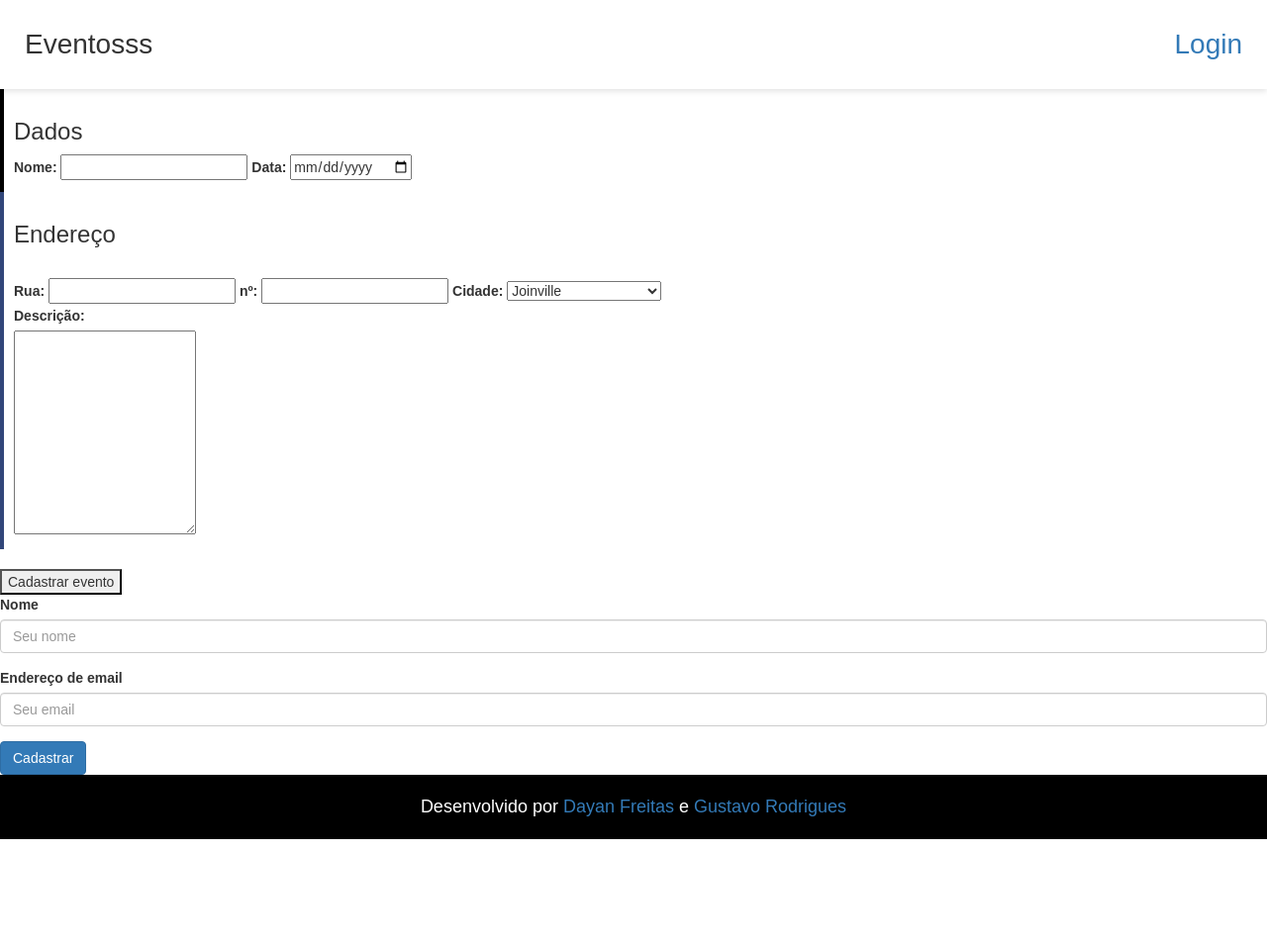
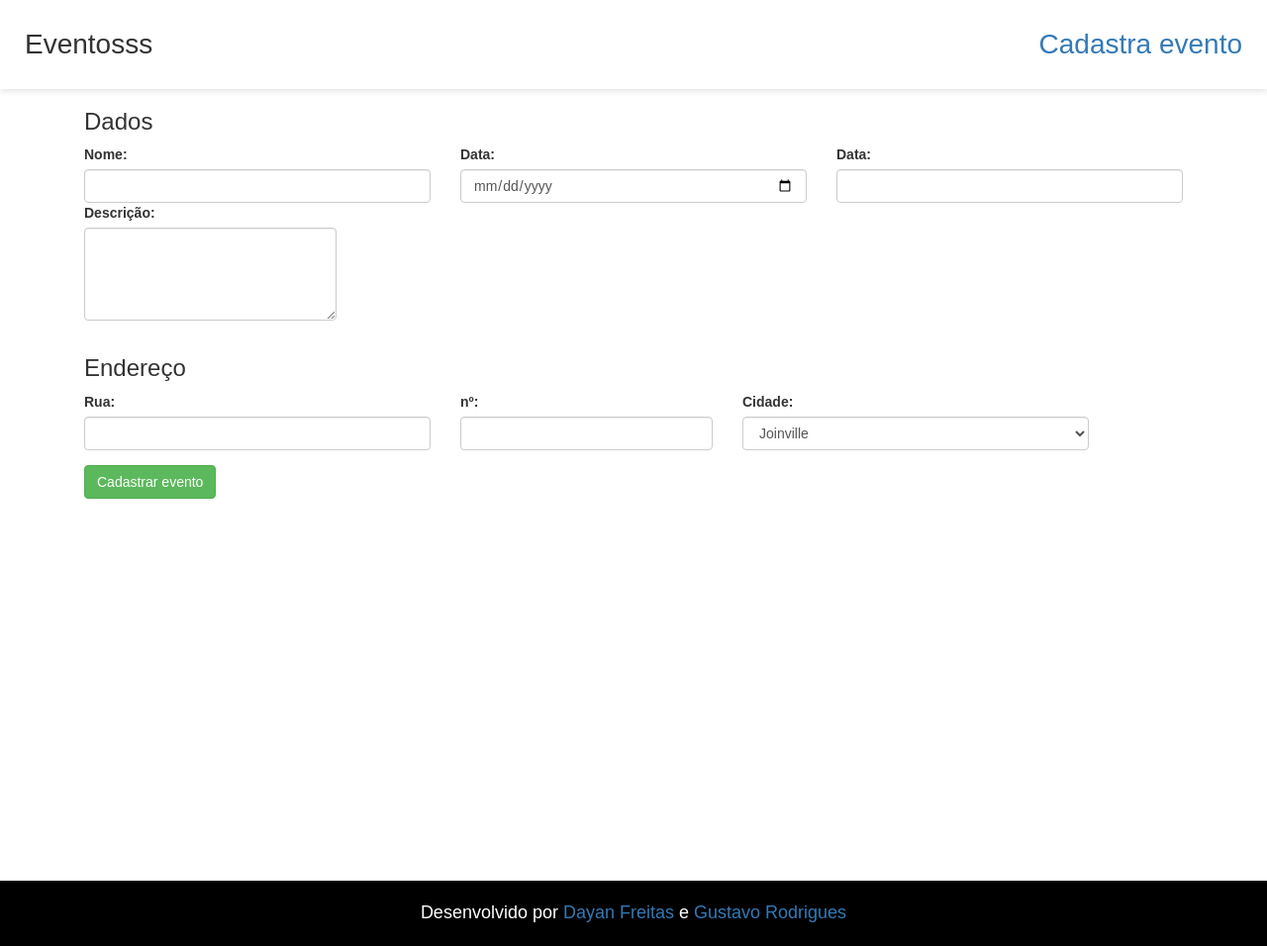
Before and after one commit to gustavorodi/Projeto_de_micro_servicos, a Flask app: page /formulario-evento in a window 1280 px wide. Shown: the whole page at 99% size. Before the commit the page ends 848 px from the top, so only its background shows below. Run offline with Flask 2, Linux system fonts and the light colour scheme; some libraries are stand-ins or nearby versions; some web fonts are replaced.

Commit message:
aterações

```diff
--- a/app/app.py
+++ b/app/app.py
@@ -4,19 +4,21 @@ from Helper.Validate import Validate
 
 app = Flask(__name__)
 
-@app.route("/")
-def index():
-
-    eventos = [
+eventos = [
         {"nome": "Evento 1", "endereco":"Rua ...." , "descricao": "descricao","data": "21/11/2019" ,"horario": "10:00"},
         {"nome": "Evento 2", "endereco":"Rua ...." , "descricao": "descricao","data": "21/11/2019" ,"horario": "10:00"},
         {"nome": "Evento 2", "endereco":"Rua ...." , "descricao": "descricao","data": "21/11/2019" ,"horario": "10:00"},
     ]
+
+@app.route("/")
+def index():
+
+
     return render_template('index.html', nomeSite="Eventoss", data=eventos)
 
-@app.route("/login")
-def login():
-    return render_template('login.html')
+@app.route("/formulario-evento")
+def formulario_evento():
+    return render_template('/cadastro-eventos/formulario.html')
 
 @app.route('/autenticar', methods=['POST', 'GET'])
 def autenticar():
@@ -54,28 +56,13 @@ def usuarioIndex():
 
 @app.route("/cadastrar-contato", methods=['POST'])
 def cadastrar_contato():
-    print("test ")
     return jsonify(
         form = request.form
     )
 
-@app.route("/formulario-evento")
-def formulario_evento():
-    #todo
-    return render_template('/cadastro-eventos/formulario.html')
-
-@app.route("/evento/criar", methods=["POTS"])
-def formulario_evento():
-    ##Todo
-    print('evento')
-    return render_template('/cadastro-eventos/formulario.html')
-
-@app.route("/evento/listar", methods=["GET"])
-def formulario_evento():
-    ##Todo
-    print('evento')
-    return render_template('/cadastro-eventos/formulario.html')
-
+@app.route("/cadastrar-evento", methods=['POST'])
+def cadastrar_evento():
+    return redirect(url_for('index'))
 
 @app.errorhandler(404)
 def page_not_found(error):
--- a/app/templates/cadastro-eventos/formulario.html
+++ b/app/templates/cadastro-eventos/formulario.html
@@ -1,46 +1,52 @@
-{% extends "../layout.html" %}
+{% extends './layout.html' %}
 {% block content %}
 
-<form action="">
-    <div style="border-left: 4px solid #000;padding: 10px;">
+<form action="{{ url_for('cadastrar_evento')}}" method="POST" style="height: 100vh;">
+    <div class="container">
         <h3>Dados</h3>
-
+        <div class="row form-group">
+            <div class="col-md-4">
                 <label for="nome">Nome:</label>
-        <input id="nome" type="text" name="nome" autocomplete="off">
-
+                <input id="nome" type="text" name="nome" autocomplete="off" class="form-control">
+            </div>
+            <div class="col-md-4">
                 <label for="data">Data:</label>
-        <input id="data" type="date" name="data">
-        <br>
+                <input id="data" type="date" name="data" class="form-control">
+            </div>
+            <div class="col-md-4">
+                <label for="horario">Data:</label>
+                <input id="horario" type="text" name="horario   " class="form-control">
+            </div>
+            <div class="col-md-3">
+                <label for="descricao">Descrição:</label><br>
+                <textarea id="descricao" rows="4" cols="10" class="form-control"></textarea>
+            </div>
+        </div>
     </div>
 
-    <div style="border-left: 4px solid #314679;
-        padding: 10px;">
+    <div class="container">
         <h3>Endereço</h3>
-        <br>
+        <div class="row form-group">
+            <div class="col-md-4">
                 <label for="rua">Rua:</label>
-        <input id="rua" type="text" name="rua">
-
+                <input id="rua" type="text" name="rua" class="form-control">
+            </div>
+            <div class="col-md-3">
                 <label for="numero">nº:</label>
-        <input id="numero" type="text" name="numero">
-
+                <input id="numero" type="text" name="numero" class="form-control">
+            </div>
+            <div class="col-md-4">
                 <label for="cidade">Cidade:</label>
-        <select name="cidade">
-        <!-- {% for cidade in cidades %}
-            <option value="{{cidade}}">{{ cidade }}</option>
-        {% endfor %} -->
+                <select name="cidade" class="form-control">
                     <option value="join">Joinville</option>
                     <option value="sfs">São Francisco do Sul</option>
                 </select>
-        <br>
+            </div>
+        </div>
+        <button class="btn btn-success"type="submit">Cadastrar evento</button>
+    </div>
 
-        <label for="descricao">Descrição:</label><br>
-        <textarea id="descricao" rows="10" cols="20"></textarea>
-        <!-- <input id="nome" type="text"  name="nome"> -->
-    </div>
-    <div style="padding: 10px;">
 
-    </div>
-    <button type="submit">Cadastrar evento</button>
 </form>
 
 {% endblock %}
--- a/app/templates/header.html
+++ b/app/templates/header.html
@@ -1,6 +1,6 @@
 <header>
     <div class="header">
         Eventosss
-        <a  class="float-right" href="{{ url_for('login') }}">Login</a>
+        <a  class="float-right" href="{{ url_for('formulario_evento') }}">Cadastra evento</a>
     </div>
 </header>
--- a/app/templates/index.html
+++ b/app/templates/index.html
@@ -7,15 +7,13 @@
             <div class="p-2">
 
                 <h3>{{ evento.nome }} - {{ evento.data  }}</h3>
+
                 <div class="">
                     {{ evento.descricao }}
                 </div>
 
             </div>
-        <!-- {{ data }} -->
-
-
         {% endfor %}
     </div>
-
+{% include './registro/formulario.html' %}
 {% endblock %}
--- a/app/templates/layout.html
+++ b/app/templates/layout.html
@@ -14,7 +14,6 @@
   {% block content %}
 
   {% endblock %}
-  {% include './registro/formulario.html' %}
   {% include 'rodape.html' %}
 </body>
 </html>
--- a/app/templates/login.html
+++ b/app/templates/login.html
@@ -1,4 +1,4 @@
-{% extends "layout.html" %}
+<!-- {% extends "layout.html" %}
 {% block content %}
     <form class="form-position dimension-input" method="POST" action="/autenticar">
         <div class="form-group">
@@ -11,4 +11,4 @@
         </div>
         <button type="submit" class="btn btn-primary">Logar</button>
       </form>
-{% endblock %}
+{% endblock %} -->
--- a/app/templates/registro/formulario.html
+++ b/app/templates/registro/formulario.html
@@ -1,15 +1,21 @@
 <form method="POST" action="/cadastrar-contato">
+    <div class="container">
+        <div class="row">
+
+        </div>
+        <div class="col-md-6">
             <div class="form-group">
                 <label>Nome</label>
                 <input id="nome-input" type="nome" name="nome"  class="form-control" placeholder="Seu nome">
             </div>
+            <button type="submit" class="btn btn-primary">Cadastrar</button>
+        </div>
+        <div class="col-md-6">
             <div class="form-group">
                 <label for="email-input">Endereço de email</label>
                 <input id="email-input" type="email" name="email"  class="form-control" placeholder="Seu email">
             </div>
-    <!-- <div class="form-group">
-        <label for="password-input">Senha</label>
-        <input id="password-input" name="senha" type="password" class="form-control"  placeholder="Senha">
-    </div> -->
-    <button type="submit" class="btn btn-primary">Cadastrar</button>
+        </div>
+
+    </div>
 </form>
```
Lines whose indentation alone changed are shown as unchanged.
